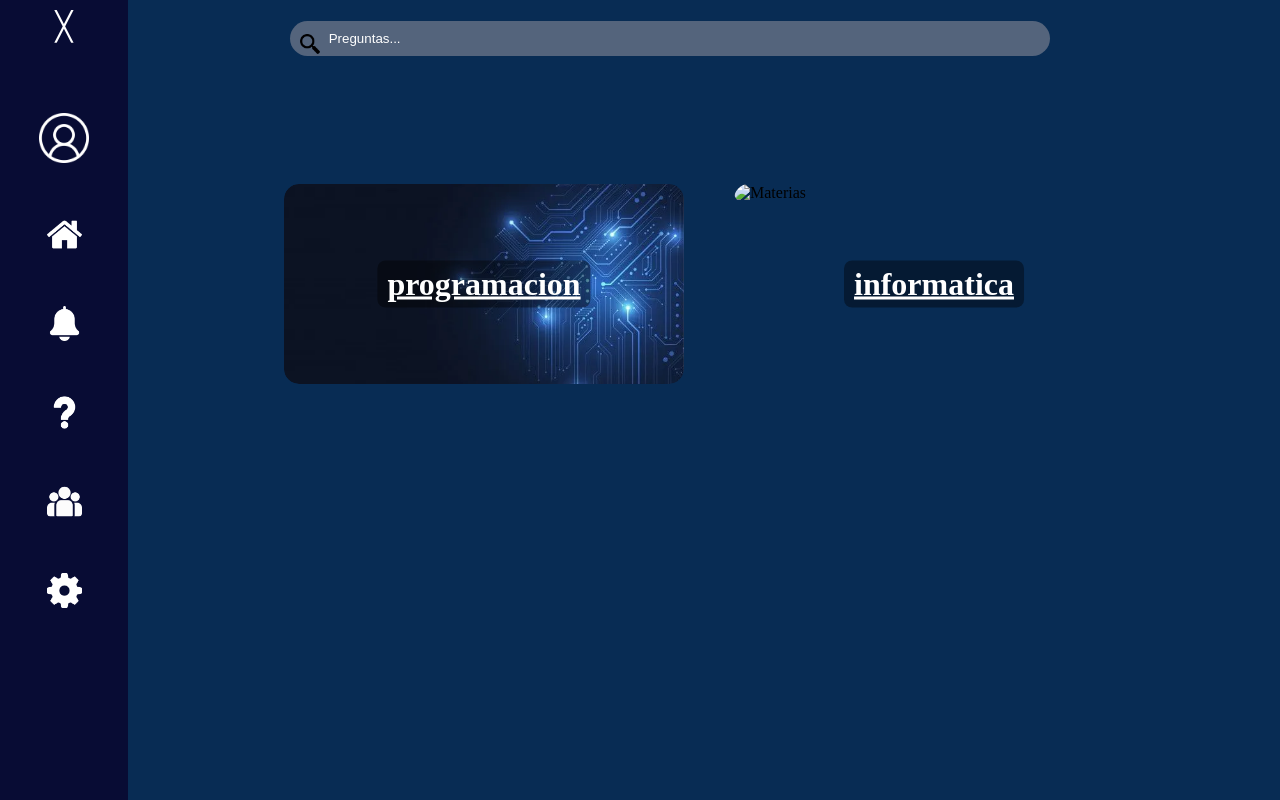
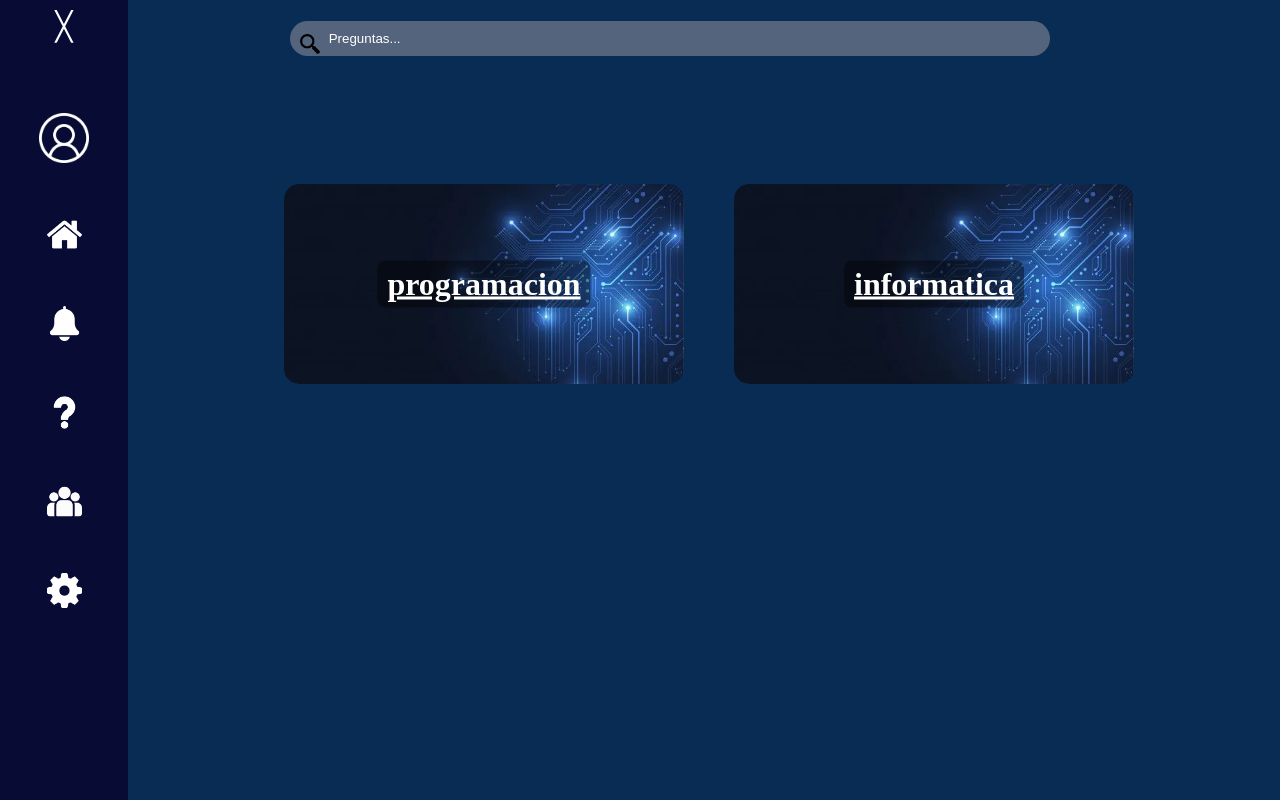
Before and after one commit to Taro2727/CET4, a plain HTML site: page templates/index/indexhomeoinicio.html in a window 1280 px wide. Drawn offline with Linux system fonts and the light colour scheme; no server answers.

Commit message:
arreglé foto del menú de modalidades

```diff
--- a/templates/index/indexhomeoinicio.html
+++ b/templates/index/indexhomeoinicio.html
@@ -38,7 +38,7 @@
         <a href='/programacion' class="texto-superpuesto">programacion</a>
     </div>
     <div class="bloque-superpuesto">
-        <img src="/static/static/utils/img/materia1.png" alt="Materias" class="materia1">
+        <img src="/static/utils/img/materia1.png" alt="Materias" class="materia1">
         <a href='/informatica' class="texto-superpuesto">informatica</a>
     </div>
 
```
